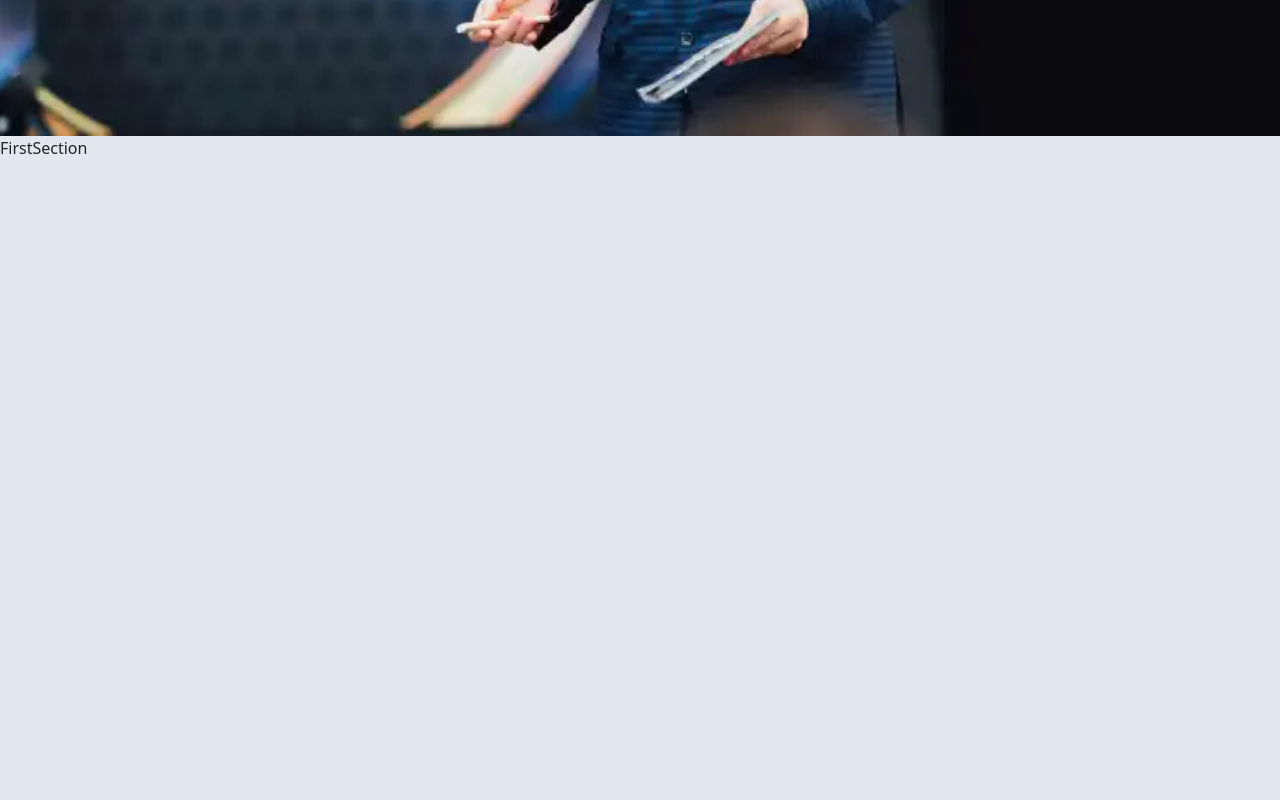
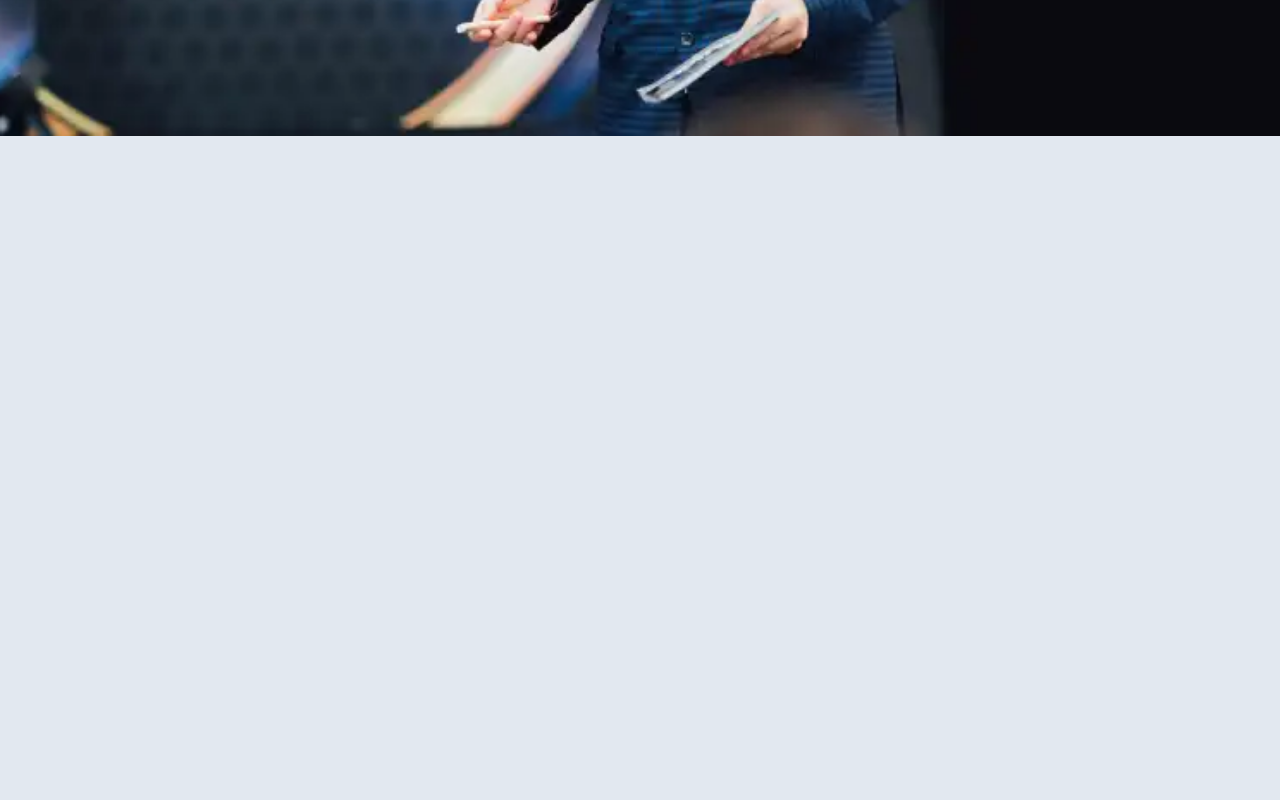
Before and after one commit to Gas111/staticsWebSites, a React (Vite) app in the folder ianz.spanish.books/: page / in a window 1280 px wide. Shown: the part 720-1520 px from the top of the page. Built offline with nearby package versions, Linux system fonts and the light colour scheme.

Commit message:
feat: add output

```diff
--- a/ianz.spanish.books/src/components/FirstSection.jsx
+++ b/ianz.spanish.books/src/components/FirstSection.jsx
@@ -1,7 +1,12 @@
 import React from 'react'
 
 const FirstSection = () => {
-  return <section className="w-full h-screen flex bg-slate-200" id="first_section">FirstSection</section>
+  return <section className="w-full h-screen flex bg-slate-200" id="first_section">
+
+
+
+
+    </section>
 }
 
 export default FirstSection
```
Also changed, not shown: 2 other files (tests, documents, lock files or other folders).
